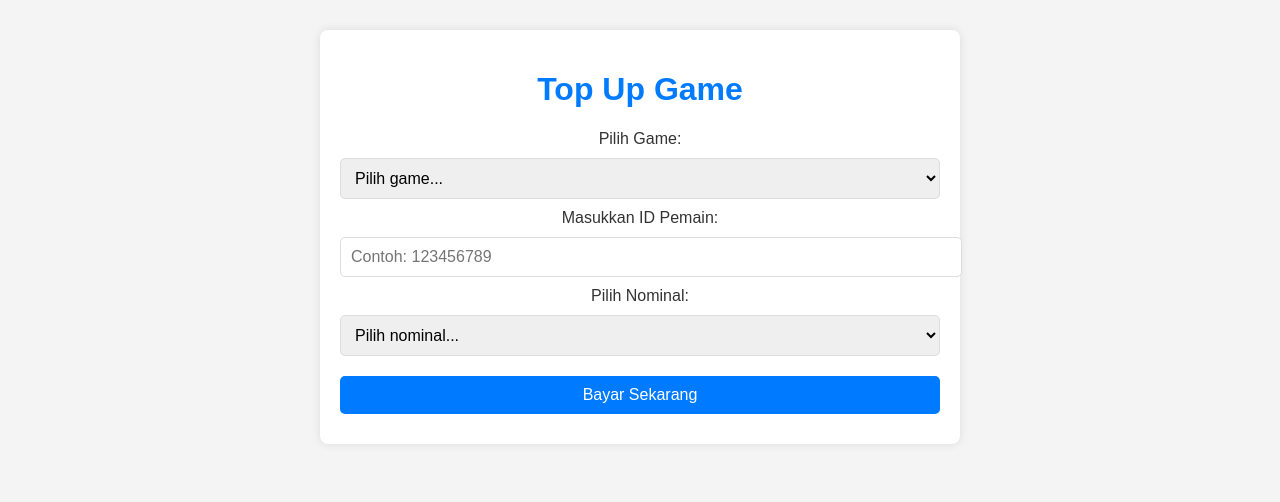
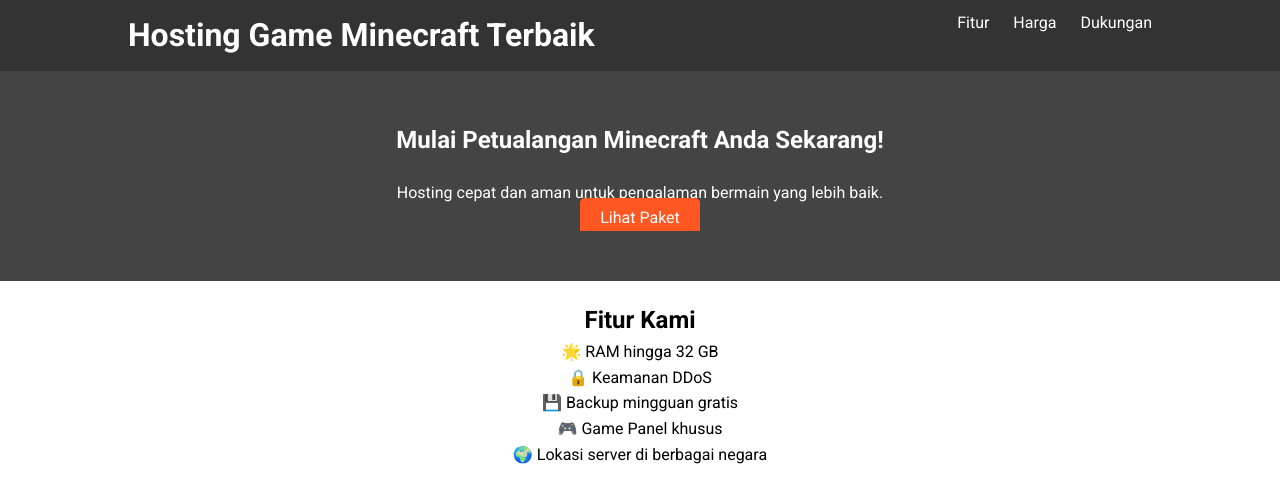
Before and after one commit to fuadtyz/dragonmc, a plain HTML site: page index.html in a window 1280 px wide. Drawn offline with Linux system fonts and the light colour scheme.

Commit message:
Update index.html

```diff
--- a/index.html
+++ b/index.html
@@ -3,101 +3,161 @@
 <head>
     <meta charset="UTF-8">
     <meta name="viewport" content="width=device-width, initial-scale=1.0">
-  <title>Top Up Game</title>
+    <title>Hosting Game Minecraft</title>
+    <link rel="preconnect" href="https://fonts.googleapis.com">
+    <link rel="preconnect" href="https://fonts.gstatic.com" crossorigin>
+    <link href="https://fonts.googleapis.com/css2?family=Roboto:wght@400;700&display=swap" rel="stylesheet">
     <style>
-    body {
-      font-family: Arial, sans-serif;
+        * {
             margin: 0;
             padding: 0;
-      background-color: #f4f4f4;
-      color: #333;
+            box-sizing: border-box;
+        }
+
+        body {
+            font-family: 'Roboto', sans-serif;
+            line-height: 1.6;
+        }
+
+        .container {
+            width: 80%;
+            margin: auto;
+            overflow: hidden;
+        }
+
+        header {
+            background: #333;
+            color: #fff;
+            padding: 10px 0;
+        }
+
+        header h1 {
+            float: left;
+        }
+
+        nav {
+            float: right;
+        }
+
+        nav ul {
+            list-style: none;
+        }
+
+        nav ul li {
+            display: inline;
+            margin-left: 20px;
+        }
+
+        nav ul li a {
+            color: #fff;
+            text-decoration: none;
+        }
+
+        #hero {
+            background: #444;
+            color: #fff;
+            padding: 50px 0;
             text-align: center;
         }
 
-    .container {
-      max-width: 600px;
-      margin: 30px auto;
-      padding: 20px;
-      background: white;
-      border-radius: 8px;
-      box-shadow: 0 0 10px rgba(0, 0, 0, 0.1);
+        #hero h2 {
+            margin-bottom: 20px;
         }
 
-    h1 {
-      color: #007BFF;
+        .btn {
+            background: #ff5722;
+            color: #fff;
+            padding: 10px 20px;
+            text-decoration: none;
+            border-radius: 5px;
         }
 
-    select, input, button {
-      width: 100%;
-      padding: 10px;
-      margin: 10px 0;
-      border: 1px solid #ddd;
-      border-radius: 5px;
-      font-size: 1em;
+        #features, #pricing, #support {
+            padding: 20px 0;
+            text-align: center;
         }
 
-    button {
-      background-color: #007BFF;
-      color: white;
-      border: none;
-      cursor: pointer;
-      transition: background-color 0.3s ease;
+        #features ul {
+            list-style: none;
+            padding: 0;
         }
 
-    button:hover {
-      background-color: #0056b3;
+        #pricing table {
+            width: 100%;
+            margin: 20px 0;
+            border-collapse: collapse;
         }
 
-    .qr-section {
-      margin-top: 20px;
+        #pricing th, #pricing td {
+            border: 1px solid #ddd;
+            padding: 8px;
+        }
+
+        #pricing th {
+            background: #f2f2f2;
+        }
+
+        footer {
+            background: #333;
+            color: #fff;
+            text-align: center;
+            padding: 10px 0;
+        }
+
+        #backToTop {
+            display: none; /* Sembunyikan tombol secara default */
+            position: fixed;
+            bottom: 20px;
+            right: 30px;
+            z-index: 99;
+            border: none;
+            outline: none;
+            background-color: #333;
+            color: white;
+            cursor: pointer;
             padding: 10px;
-      background-color: #f9f9f9;
-      border-radius: 8px;
-      border: 1px solid #ddd;
+            border-radius: 5px;
+            font-size: 18px;
+        }
+
+        #backToTop:hover {
+            background-color: #555; /* Ganti warna saat hover */
         }
     </style>
 </head>
 <body>
+    <header>
         <div class="container">
-    <h1>Top Up Game</h1>
-    <form id="topupForm">
-      <label for="game">Pilih Game:</label>
-      <select id="game" name="game" required>
-        <option value="" disabled selected>Pilih game...</option>
-        <option value="Free Fire">Free Fire</option>
-        <option value="Mobile Legends">Mobile Legends</option>
-        <option value="PUBG Mobile">PUBG Mobile</option>
-        <option value="Genshin Impact">Genshin Impact</option>
-      </select>
+            <h1>Hosting Game Minecraft Terbaik</h1>
+            <nav>
+                <ul>
+                    <li><a href="#features">Fitur</a></li>
+                    <li><a href="#pricing">Harga</a></li>
+                    <li><a href="#support">Dukungan</a></li>
+                </ul>
+            </nav>
+        </div>
+    </header>
 
-      <label for="playerId">Masukkan ID Pemain:</label>
-      <input type="text" id="playerId" name="playerId" placeholder="Contoh: 123456789" required>
+    <section id="hero">
+        <div class="container">
+            <h2>Mulai Petualangan Minecraft Anda Sekarang!</h2>
+            <p>Hosting cepat dan aman untuk pengalaman bermain yang lebih baik.</p>
+            <a href="#pricing" class="btn">Lihat Paket</a>
+        </div>
+    </section>
 
-      <label for="amount">Pilih Nominal:</label>
-      <select id="amount" name="amount" required>
-        <option value="" disabled selected>Pilih nominal...</option>
-        <option value="10000">10.000 IDR</option>
-        <option value="50000">50.000 IDR</option>
-        <option value="100000">100.000 IDR</option>
-      </select>
+    <section id="features">
+        <div class="container">
+            <h2>Fitur Kami</h2>
+            <ul>
+                <li>🌟 RAM hingga 32 GB</li>
+                <li>🔒 Keamanan DDoS</li>
+                <li>💾 Backup mingguan gratis</li>
+                <li>🎮 Game Panel khusus</li>
+                <li>🌍 Lokasi server di berbagai negara</li>
+            </ul>
+        </div>
+    </section>
 
-      <button type="submit">Bayar Sekarang</button>
-    </form>
-
-    <!-- Simulasi QR -->
-    <div class="qr-section" id="paymentSection" style="display:none;">
-      <h3>Scan untuk Membayar</h3>
-      <img src="https://via.placeholder.com/200" alt="QR Code" />
-      <p>Gunakan aplikasi DANA untuk menyelesaikan pembayaran.</p>
-    </div>
-  </div>
-
-  <script>
-    document.getElementById("topupForm").addEventListener("submit", function(event) {
-      event.preventDefault();
-      const paymentSection = document.getElementById("paymentSection");
-      paymentSection.style.display = "block"; // Tampilkan QR Code pembayaran
-    });
-  </script>
-</body>
-</html>
+    <section id="pricing
```
Lines whose indentation alone changed are shown as unchanged.
